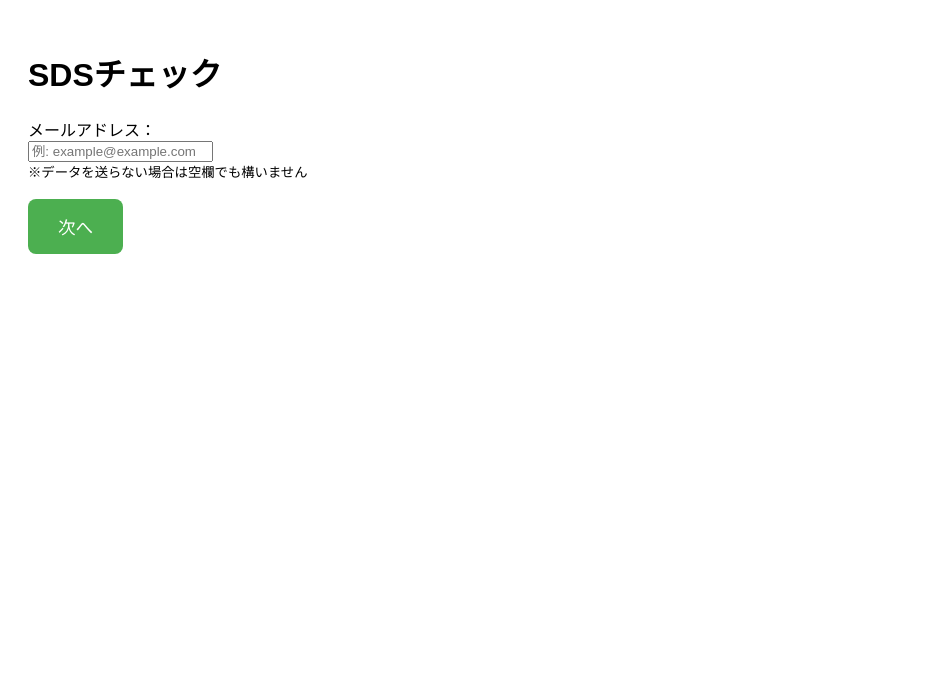
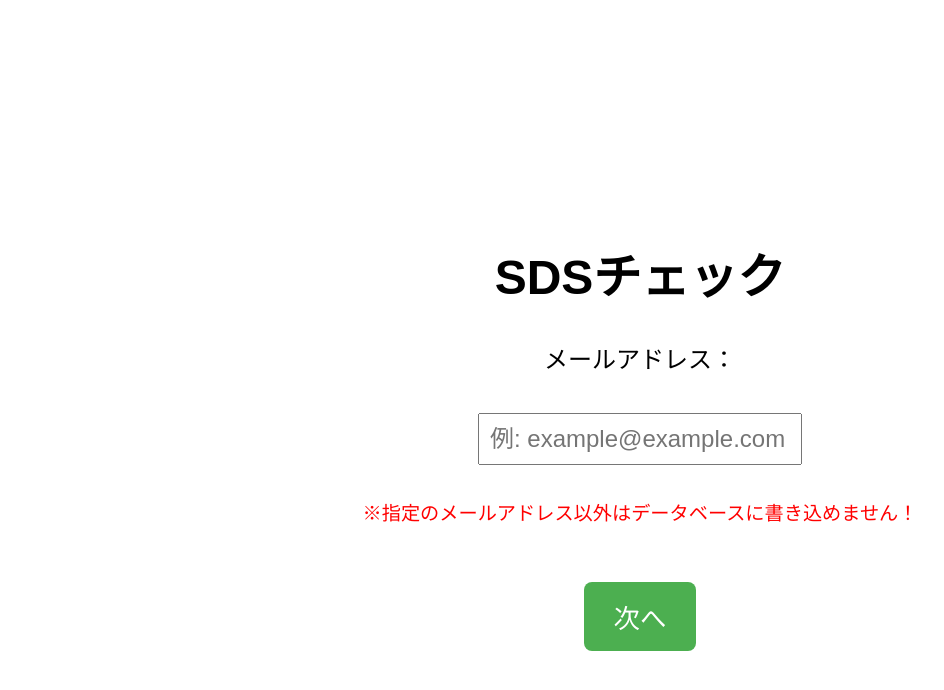
Before and after one commit to yoshihirokawamura-0802/SDS_DB_Secure, a plain HTML site: page index.html in a window 1280 px wide. Shown: the whole page, without its empty margins (0-944 px from the left). Drawn offline with Linux system fonts and the light colour scheme.

Commit message:
Update index.html

```diff
--- a/index.html
+++ b/index.html
@@ -29,7 +29,7 @@
     th:nth-child(2), td:nth-child(2) { width: 40%; }
     th:nth-child(n+3), td:nth-child(n+3) { width: 6em; }
     input[type="radio"] {
-      transform: scale(2.0);
+      transform: scale(3.0);
       margin: 5px;
     }
 
@@ -39,19 +39,39 @@
     .question {
       margin: 10px 0;
     }
+
+    #loginPage {
+  display: flex;
+  flex-direction: column;
+  align-items: center;
+  justify-content: center;
+  height: 100vh; /* 画面縦いっぱい */
+  text-align: center;
+  font-size: 1.5em;
+}
+
+#loginPage input[type="email"] {
+  font-size: 1em;
+  padding: 10px;
+  width: 300px;
+  margin-top: 10px;
+}
+
+#loginPage small {
+  font-size: 0.8em;
+  color: red;
+  margin-top: 5px;
+}
   </style>
 </head>
 
 
 <body>
-
-
-
   <div id="loginPage">
     <h1>SDSチェック</h1>
     <label for="emailInput">メールアドレス：</label><br>
     <input type="email" id="emailInput" placeholder="例: example@example.com"><br>
-    <small>※データを送らない場合は空欄でも構いません</small><br><br>
+    <small>※指定のメールアドレス以外はデータベースに書き込めません！</small><br><br>
     <button onclick="proceedToForm()">次へ</button>
   </div>
 
@@ -59,9 +79,10 @@
 
 
   <div id="mainContent">
-  <h1>自己評価式抑うつ性尺度（ＳＤＳ）チェック表</h1>
+    <div style="text-align: center;">
+    <h1>自己評価式抑うつ性尺度（ＳＤＳ）チェック表</h1>
   <h2>※ここ２週間の状態を振り返ってチェックしてください。</h2>
-
+  </div>
   <div style="margin: 20px 0; text-align: center; font-size: 1.5em;">
   <label for="userId">ID：</label>
   <input type="text" id="userId" name="userId" placeholder="例: 123456" style="font-size: 1em; padding: 8px; width: 200px;">
```
